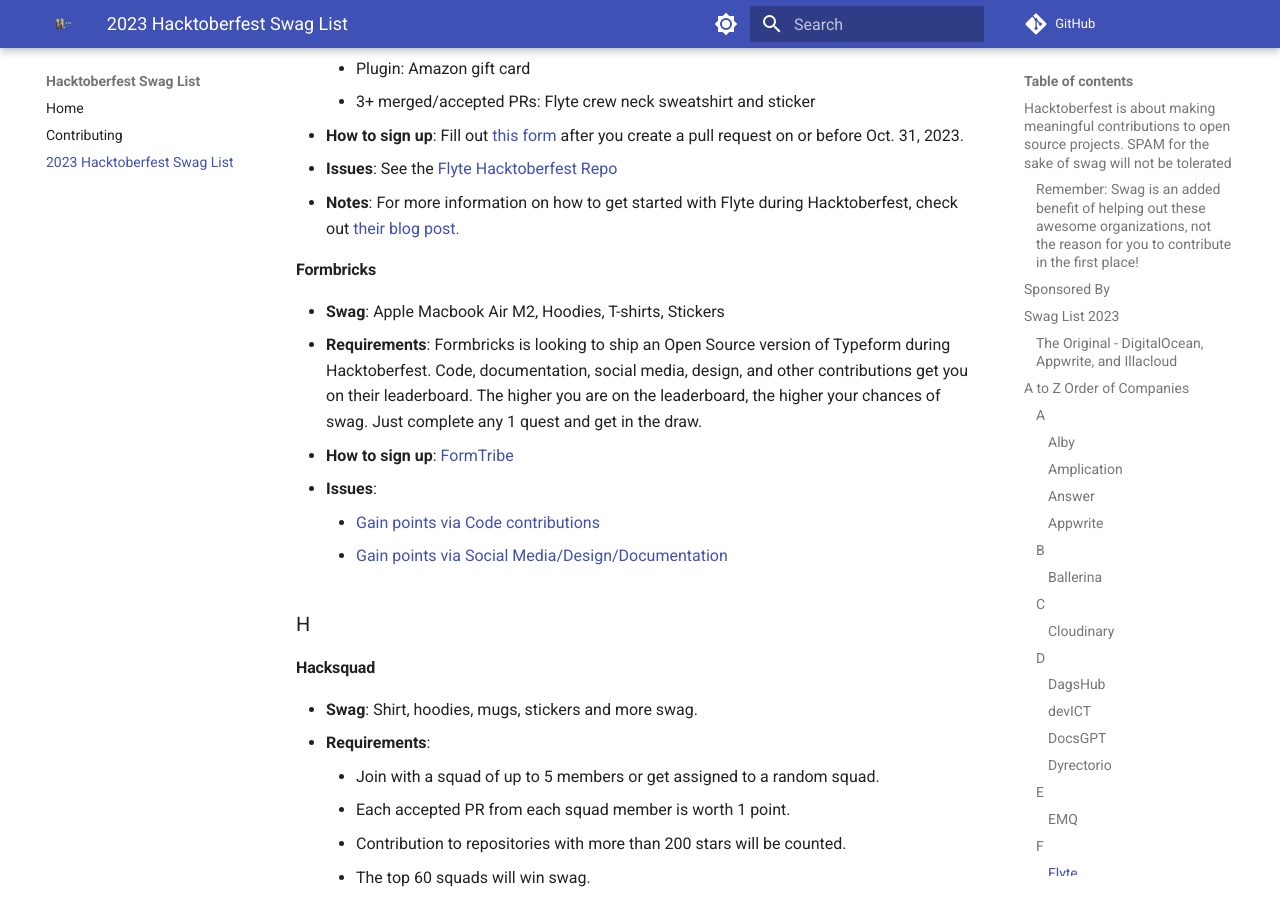
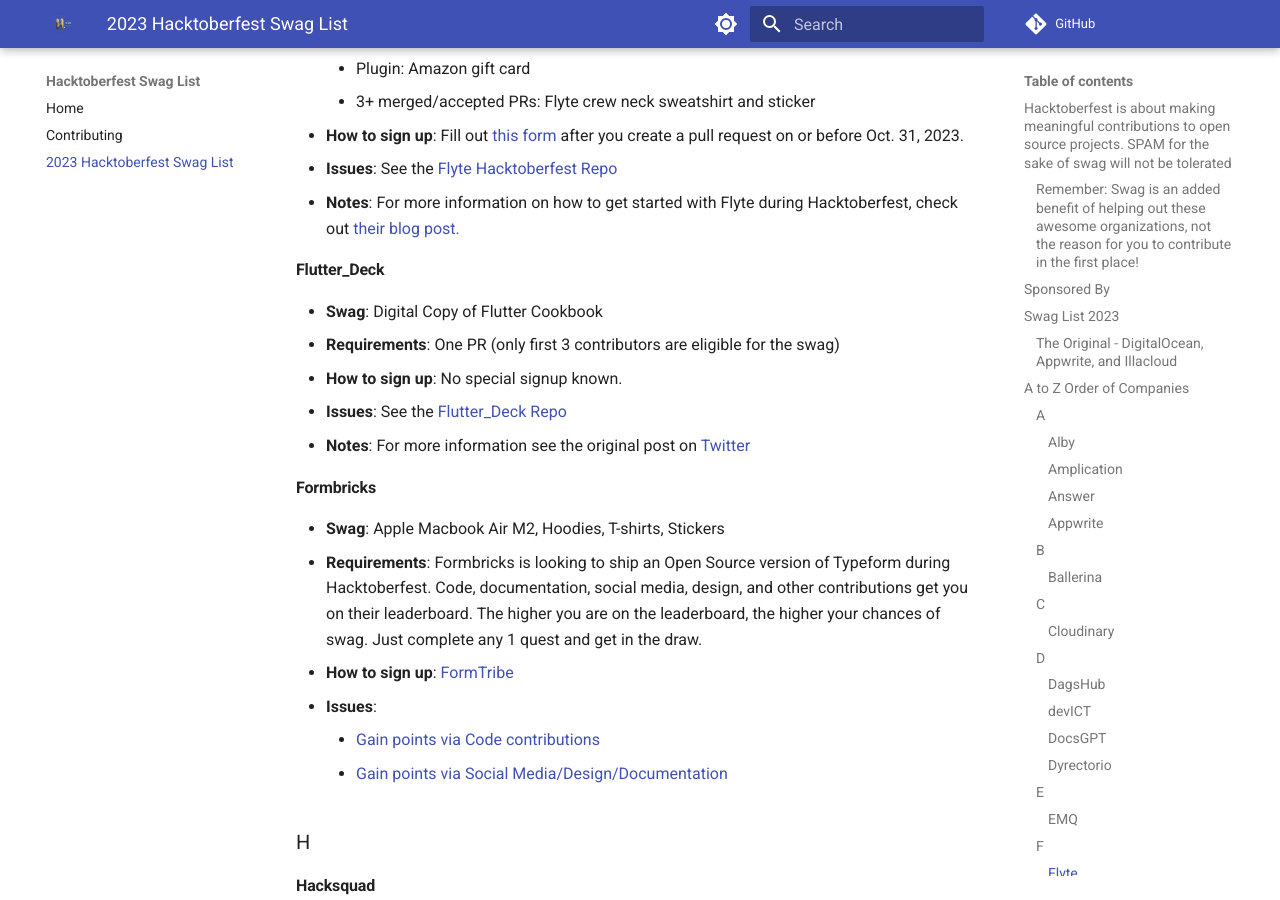
Before and after one commit to crweiner/hacktoberfest-swag-list, an MkDocs documentation site: the page built from docs/list.md, in a window 1280 px wide and 900 px high, scrolled down 4805 px. Built offline with MkDocs 1.6.1 and Material for MkDocs 9.7.7, drawn with Linux system fonts in a browser that asks for light colours; plug-ins that fetch from the network failed and are left out; comment, search, counter and statistics services are not loaded.

Commit message:
Added flutter_deck Hacktoberfest to the Swag List (#749)
* Added flutter_deck Hacktoberfest to the Swag List

* Small flutter_deck adjustment

---------

Co-authored-by: Chandler Weiner <chandler@chandlerweiner.com>

```diff
--- a/docs/list.md
+++ b/docs/list.md
@@ -158,6 +158,14 @@
 - **How to sign up**: Fill out [this form](https://tally.so/r/wMNob0) after you create a pull request on or before Oct. 31, 2023.
 - **Issues**: See the [Flyte Hacktoberfest Repo](https://github.com/flyteorg/flyte/issues/4064)
 - **Notes**: For more information on how to get started with Flyte during Hacktoberfest, check out [their blog post.](https://flyte.org/blog/flyte-at-hacktoberfest-2023)
+
+#### **Flutter_Deck**
+
+- **Swag**: Digital Copy of Flutter Cookbook
+- **Requirements**: One PR (only first 3 contributors are eligible for the swag)
+- **How to sign up**: No special signup known.
+- **Issues**: See the [Flutter_Deck Repo](https://github.com/mkobuolys/flutter_deck/issues)
+- **Notes**: For more information see the original post on [Twitter](https://twitter.com/mkobuolys/status/1709185864436171017)
 
 #### **Formbricks**
 
```
